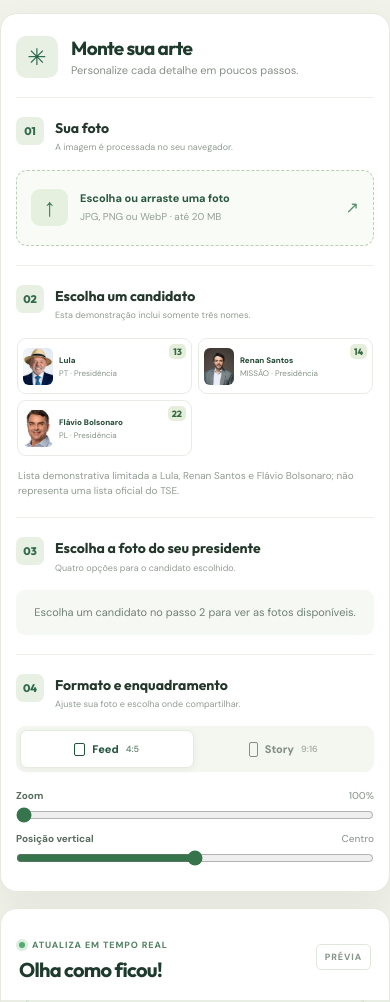
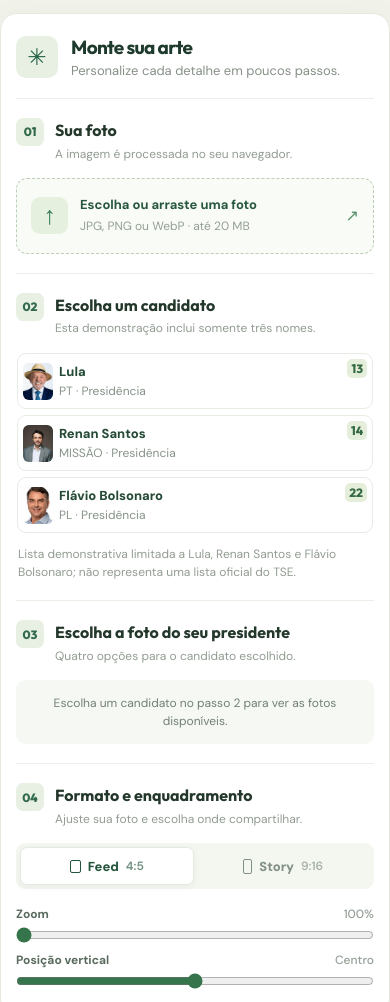
Before and after one commit to WesleyyRafaell/meupresidente, a plain HTML site: page index.html in a window 390 px wide. Shown: the part 1085-2087 px from the top of the page. Drawn offline with Linux system fonts and the light colour scheme.

Commit message:
fix: text size

```diff
--- a/styles.css
+++ b/styles.css
@@ -89,20 +89,20 @@
 .editor-heading { display: flex; align-items: center; gap: 13px; }
 .editor-heading-icon { display: grid; width: 42px; height: 42px; flex: none; place-items: center; border-radius: 10px; color: #256347; background: #e7f0e3; font-size: 23px; }
 .editor-heading h3, .preview-top h3 { margin: 0 0 3px; color: #1d3a2c; font: 650 21px/1.2 Outfit, Arial, sans-serif; letter-spacing: -.035em; }
-.editor-heading p { margin: 0; color: #879087; font-size: 11px; }
+.editor-heading p { margin: 0; color: #879087; font-size: 13px; }
 .editor-divider { height: 1px; margin: 23px 0; background: #ecefe8; }
 .field-title { display: flex; align-items: flex-start; gap: 11px; margin-bottom: 15px; }
-.step-number { display: grid; width: 28px; height: 28px; flex: none; place-items: center; border-radius: 7px; color: #326a4b; background: #e7f0e3; font: 800 11px Outfit, Arial, sans-serif; }
-.field-title h4 { margin: 2px 0 4px; color: #24372b; font: 700 15px/1.3 Outfit, Arial, sans-serif; }
-.field-title p { margin: 0; color: #929c92; font-size: 10px; line-height: 1.5; }
+.step-number { display: grid; width: 28px; height: 28px; flex: none; place-items: center; border-radius: 7px; color: #326a4b; background: #e7f0e3; font: 800 12px Outfit, Arial, sans-serif; }
+.field-title h4 { margin: 2px 0 4px; color: #24372b; font: 700 16px/1.3 Outfit, Arial, sans-serif; }
+.field-title p { margin: 0; color: #929c92; font-size: 12px; line-height: 1.5; }
 .upload-zone { display: flex; width: 100%; min-height: 76px; align-items: center; gap: 12px; padding: 12px 14px; border: 1.5px dashed #bacfb7; border-radius: 11px; text-align: left; background: #f9fbf6; transition: background .2s, border-color .2s; }
 .upload-zone:hover, .upload-zone.is-dragging { border-color: #4c966a; background: #eef6e8; }
 .upload-zone.has-photo { border-style: solid; }
 .upload-icon { display: grid; width: 37px; height: 37px; flex: none; place-items: center; border-radius: 9px; color: #397d55; background: #e5f0de; font: 25px/1 Arial, sans-serif; }
 .upload-copy { flex: 1; min-width: 0; }
 .upload-copy strong, .upload-copy small { display: block; }
-.upload-copy strong { overflow: hidden; margin-bottom: 5px; color: #28573e; font-size: 11px; text-overflow: ellipsis; white-space: nowrap; }
-.upload-copy small { color: #939f94; font-size: 10px; line-height: 1.4; }
+.upload-copy strong { overflow: hidden; margin-bottom: 5px; color: #28573e; font-size: 13px; text-overflow: ellipsis; white-space: nowrap; }
+.upload-copy small { color: #939f94; font-size: 12px; line-height: 1.4; }
 .upload-arrow { flex: none; color: #54906a; }
 .candidate-grid { display: grid; grid-template-columns: repeat(2, minmax(0, 1fr)); gap: 8px; margin-top: 11px; padding: 1px 1px 3px; }
 .candidate-card { display: flex; min-width: 0; min-height: 61px; align-items: center; gap: 9px; padding: 7px; border: 1px solid #e7ece5; border-radius: 9px; background: #fff; text-align: left; transition: border-color .16s, background .16s, box-shadow .16s; }
@@ -111,10 +111,10 @@
 .candidate-card img { width: 39px; height: 43px; flex: none; border-radius: 6px; background: #edf0e7; object-fit: cover; object-position: center 18%; }
 .candidate-info { display: block; min-width: 0; flex: 1; }
 .candidate-info strong, .candidate-info small { display: block; overflow: hidden; text-overflow: ellipsis; white-space: nowrap; }
-.candidate-info strong { margin-bottom: 3px; color: #244a36; font-size: 10px; font-weight: 800; }
-.candidate-info small { color: #869388; font-size: 9px; }
-.candidate-number { align-self: flex-start; flex: none; padding: 3px 5px; border-radius: 5px; color: #376b46; background: #e5eedb; font: 800 10px Outfit, Arial, sans-serif; }
-.source-note { margin: 9px 0 0 2px; color: #929c92; font-size: 10px; line-height: 1.5; }
+.candidate-info strong { margin-bottom: 3px; color: #244a36; font-size: 13px; font-weight: 800; }
+.candidate-info small { color: #869388; font-size: 12px; }
+.candidate-number { align-self: flex-start; flex: none; padding: 3px 5px; border-radius: 5px; color: #376b46; background: #e5eedb; font: 800 12px Outfit, Arial, sans-serif; }
+.source-note { margin: 9px 0 0 2px; color: #929c92; font-size: 12px; line-height: 1.5; }
 .president-photo-grid { display: grid; grid-template-columns: repeat(4, minmax(0, 1fr)); gap: 8px; margin-top: 11px; }
 .president-photo-option { display: block; min-width: 0; aspect-ratio: 1; overflow: hidden; padding: 3px; border: 1.5px solid #e4eae0; border-radius: 10px; background: #fff; transition: border-color .16s, box-shadow .16s, transform .16s; }
 .president-photo-option:hover { border-color: #8db398; transform: translateY(-1px); }
@@ -122,16 +122,16 @@
 .president-photo-option:focus-visible { outline: 3px solid #90bc73; outline-offset: 2px; }
 .president-photo-option img { display: block; width: 100%; height: 100%; border-radius: 6px; background: #edf0e7; object-fit: cover; object-position: center 35%; }
 .president-photo-option img[hidden] { display: none; }
-.president-photo-prompt { grid-column: 1 / -1; margin: 0; padding: 14px 12px; border-radius: 9px; color: #718076; background: #f6f8f3; font-size: 11px; line-height: 1.5; text-align: center; }
+.president-photo-prompt { grid-column: 1 / -1; margin: 0; padding: 14px 12px; border-radius: 9px; color: #718076; background: #f6f8f3; font-size: 12px; line-height: 1.5; text-align: center; }
 .format-toggle { display: grid; grid-template-columns: 1fr 1fr; gap: 3px; padding: 4px; border-radius: 9px; background: #f4f6f0; }
-.format-toggle button { display: flex; min-height: 38px; align-items: center; justify-content: center; gap: 7px; border: 1px solid transparent; border-radius: 7px; color: #819084; background: transparent; font-size: 11px; font-weight: 800; }
+.format-toggle button { display: flex; min-height: 38px; align-items: center; justify-content: center; gap: 7px; border: 1px solid transparent; border-radius: 7px; color: #819084; background: transparent; font-size: 13px; font-weight: 800; }
 .format-toggle button.active { border-color: #e4eae0; color: #22533b; background: #fff; box-shadow: 0 2px 7px #2447340d; }
-.format-toggle button small { font-size: 9px; font-weight: 600; opacity: .65; }
+.format-toggle button small { font-size: 12px; font-weight: 600; opacity: .65; }
 .format-icon { display: inline-block; border: 1.7px solid currentColor; border-radius: 2px; }
 .feed-icon { width: 11px; height: 13px; }
 .story-icon { width: 9px; height: 15px; }
 .adjustments { display: grid; grid-template-columns: 1fr; gap: 5px; margin-top: 13px; }
-.adjustments label { display: flex; justify-content: space-between; margin-top: 4px; color: #596b5e; font-size: 10px; font-weight: 700; }
+.adjustments label { display: flex; justify-content: space-between; margin-top: 4px; color: #596b5e; font-size: 12px; font-weight: 700; }
 .adjustments label span { color: #95a097; font-weight: 500; }
 .adjustments input[type="range"] { width: 100%; height: 16px; margin: 0; accent-color: #36754c; cursor: pointer; }
 .preview-panel { position: sticky; top: 18px; }
@@ -204,7 +204,6 @@
   .candidate-grid { gap: 6px; }
   .candidate-card { gap: 6px; padding: 6px; }
   .candidate-card img { width: 34px; height: 39px; }
-  .candidate-info strong { font-size: 9px; }
 }
 @media (max-width: 820px) {
   .container { width: calc(100% - 48px); }
@@ -263,14 +262,14 @@
   .editor-panel { padding: 22px 15px 25px; }
   .editor-heading h3 { font-size: 19px; }
   .editor-divider { margin-block: 19px; }
-  .field-title h4 { font-size: 14px; }
-  .field-title p { font-size: 9px; }
-  .candidate-grid { grid-template-columns: repeat(2, minmax(0, 1fr)); gap: 6px; }
+  .field-title h4 { font-size: 16px; }
+  .field-title p { font-size: 12px; }
+  .candidate-grid { grid-template-columns: 1fr; gap: 6px; }
   .candidate-card { min-height: 56px; gap: 6px; padding: 5px; }
   .candidate-card img { width: 30px; height: 37px; }
-  .candidate-info strong { font-size: 8px; }
-  .candidate-info small { font-size: 8px; }
-  .candidate-number { padding: 2px 4px; font-size: 9px; }
+  .candidate-info strong { font-size: 13px; }
+  .candidate-info small { font-size: 12px; }
+  .candidate-number { padding: 2px 4px; font-size: 12px; }
   .president-photo-grid { gap: 5px; }
   .adjustments { margin-top: 13px; }
   .preview-top, .preview-bottom { padding-right: 18px; padding-left: 18px; }
@@ -303,8 +302,6 @@
   .hero-art { height: 370px; }
   .hero-art-back, .hero-photo-frame { width: 74%; }
   .candidate-card img { width: 27px; height: 34px; }
-  .candidate-info strong { font-size: 7.5px; }
-  .candidate-number { font-size: 8px; }
 }
 @media (prefers-reduced-motion: reduce) {
   html { scroll-behavior: auto; }
```
